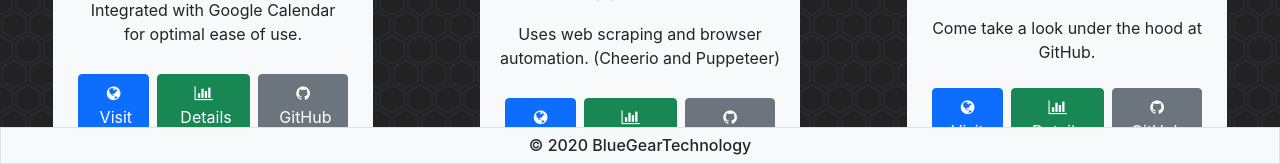
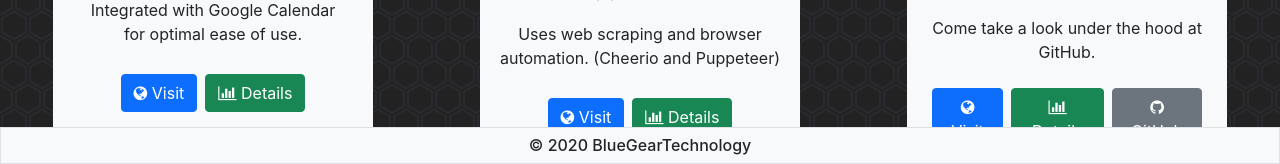
Before and after one commit to bluegeartechnology/portfolio, a React (Create React App) app: page /portfolio in a window 1280 px wide. Shown: the part 636-800 px from the top of the page. Built offline with nearby package versions, Linux system fonts and the light colour scheme.

Commit message:
Commented out Github buttons on portfolio project cards for projects that I probably won't be making public.

```diff
--- a/src/pages/Portfolio.js
+++ b/src/pages/Portfolio.js
@@ -57,7 +57,7 @@ const Portfolio = () => {
                             <div className="d-flex justify-content-center d-flex p-2">
                                 <a href="https://tomatokei.herokuapp.com" target='blank'><button className="btn btn-primary mx-1 my-1"><i className="fa fa-globe"></i>&nbsp;Visit</button></a>
                                 <Link to="./tomatokei" ><button className="btn btn-success mx-1 my-1"><i className="fa fa-bar-chart"></i>&nbsp;Details</button></Link>
-                                <a href="https://github.com/bluegeartechnology/Tomatokei" target='blank'><button className="btn btn-secondary mx-1 my-1"><i className="fa fa-github"></i>&nbsp;GitHub</button></a>
+                                {/* <a href="https://github.com/bluegeartechnology/Tomatokei" target='blank'><button className="btn btn-secondary mx-1 my-1"><i className="fa fa-github"></i>&nbsp;GitHub</button></a> */}
                             </div>
 
                         </div>
@@ -80,7 +80,7 @@ const Portfolio = () => {
                             <div className="d-flex justify-content-center d-flex p-2">
                                 <a href="https://jystdev.herokuapp.com" target='blank'><button className="btn btn-primary mx-1 my-1"><i className="fa fa-globe"></i>&nbsp;Visit</button></a>
                                 <Link to="./JYST" ><button className="btn btn-success mx-1 my-1"><i className="fa fa-bar-chart"></i>&nbsp;Details</button></Link>
-                                <a href="https://github.com/bluegeartechnology/JYST" target='blank'><button className="btn btn-secondary mx-1 my-1"><i className="fa fa-github"></i>&nbsp;GitHub</button></a>
+                                {/* <a href="https://github.com/bluegeartechnology/JYST" target='blank'><button className="btn btn-secondary mx-1 my-1"><i className="fa fa-github"></i>&nbsp;GitHub</button></a> */}
                             </div>
                         </div>
                     </div>
--- a/src/pages/Skills.js
+++ b/src/pages/Skills.js
@@ -20,7 +20,7 @@ const Skills = () => {
 
 
 
-                    <button id='webdevSkillsButton' class="btn btn-primary my-4 w-100" type="button" data-bs-toggle="collapse" data-bs-target="#webdevSkills" aria-expanded="false" aria-controls="webdevSkills">
+                    <button id='webdevSkillsButton' class="btn btn-primary my-4 w-100 " type="button" data-bs-toggle="collapse" data-bs-target="#webdevSkills" aria-expanded="false" aria-controls="webdevSkills">
                         <h3 className='text-center my-2'>Web Development Skills <i className="fa fa-arrow-down"></i></h3>
                     </button>
 
@@ -104,6 +104,7 @@ const Skills = () => {
                     <div id='digitalMediaSkills' className="collapse my-4 bg-light px-2 py-4 rounded border row justify-content-center ">
 
 
+
                         <img className='skillIcon col-lg-2 col-md-3 col-sm-5 col-6 hvr-bob' src="photoshop.png" alt="" />
 
                         <img className='skillIcon col-lg-2 col-md-3 col-sm-5 col-6 hvr-bob' src="premiere.png" alt="" />
```
